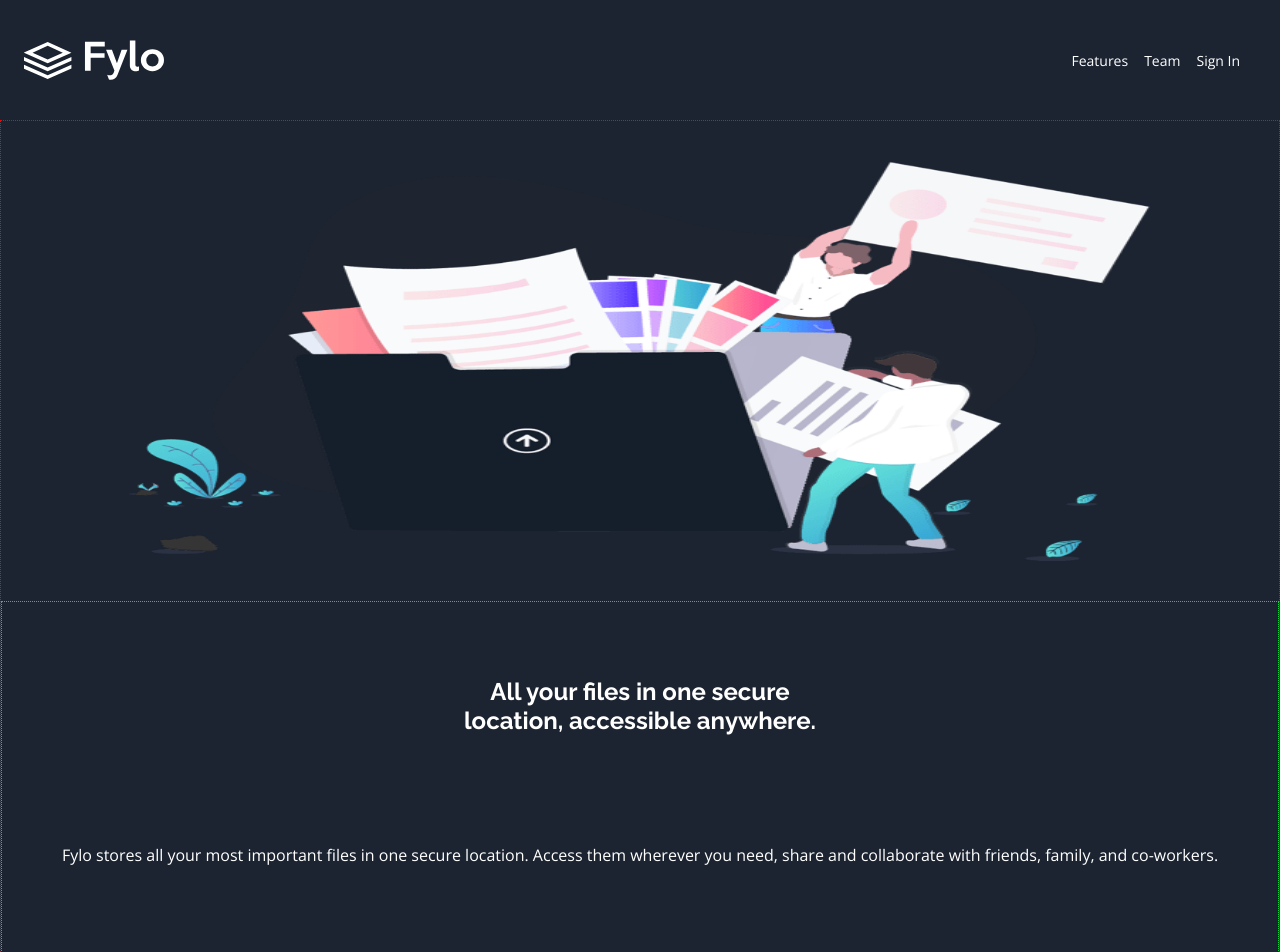
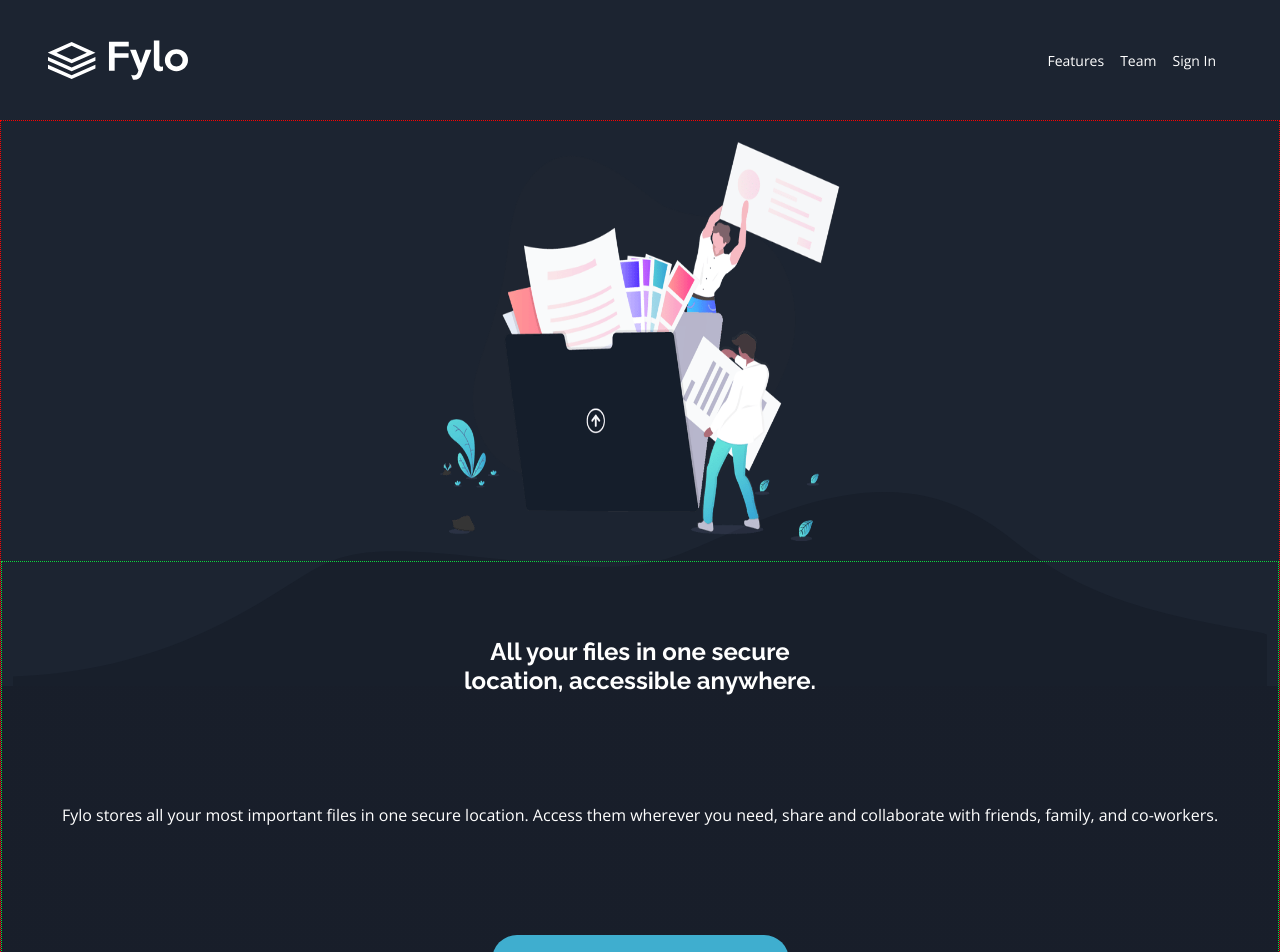
Before and after one commit to Biggyhands/fylo-landing-page, a React (Vite) app in the folder app/: page / in a window 1280 px wide. Shown: the top 952 px of the page. Built offline with nearby package versions, Linux system fonts and the light colour scheme.

Commit message:
get started container updated
styles added
responsive in progress

```diff
--- a/app/src/components/CurvyPicture.jsx
+++ b/app/src/components/CurvyPicture.jsx
@@ -20,7 +20,7 @@ export default function CurvyPicture() {
   return (
     <>
       <img
-        className=""
+        className="curvy-background"
         src={isMobileView ? CurvyPictureMobile : CurvyPictureDesktop}
         alt="Curvy Background"
       />
--- a/app/src/components/GetStartedContainer.jsx
+++ b/app/src/components/GetStartedContainer.jsx
@@ -1,4 +1,5 @@
 import React from "react";
+import CurvyPicture from "./CurvyPicture";
 
 export const GetStartedContainer = () => {
   return (
@@ -12,6 +13,7 @@ export const GetStartedContainer = () => {
         co-workers.
       </p>
       <button>Get Started</button>
+      <CurvyPicture />
     </section>
   );
 };
--- a/app/src/index.css
+++ b/app/src/index.css
@@ -10,7 +10,7 @@
 
   /* Primary */
   --color-primary-dark-blue-intro: hsl(217, 28%, 15%);
-  --color-primary-dark-blue-main: hsl(218, 28%, 13%);
+  --color-primary-dark-blue-main: hsl(220, 27%, 13%);
   --color-primary-dark-blue-footer: hsl(216, 53%, 9%);
   --color-primary-dark-blue-testimonials: hsl(219, 30%, 18%);
 
@@ -107,13 +107,12 @@ main {
   align-items: center;
   width: 100%;
   height: 400px;
-  margin: 40px 0;
+  margin: 20px 0;
 }
 .illustration-intro-container img {
-  width: 80%;
+  width: 75%;
   height: 400px;
 }
-
 /*Get Started Section*/
 
 .get-started-container {
@@ -125,8 +124,13 @@ main {
   justify-content: space-around;
   padding: 20px;
   text-align: center;
+  position: relative;
+  background: linear-gradient(
+    to top,
+    var(--color-primary-dark-blue-main) 75%,
+    transparent 50%
+  );
 }
-
 .get-started-container h1 {
   font-family: var(--font-family-headings);
   font-weight: var(--font-weight-headings-bold);
@@ -156,7 +160,13 @@ main {
 button:active {
   transform: scale(0.95);
 }
-
+.curvy-background {
+  width: 98vw;
+  height: 200px;
+  z-index: -1;
+  position: absolute;
+  top: -70px;
+}
 /*----*/
 
 /*----media queries----*/
@@ -174,38 +184,72 @@ button:active {
 /*768*/
 
 @media (min-width: 768px) and (max-width: 1023px) {
+  /*Header*/
   header {
     height: 15vh;
+    padding: 0 3rem;
   }
 
   nav img {
     width: 100px;
     height: 40px;
   }
+
+  .illustration-intro-container img {
+    width: 80%;
+    height: 400px;
+  }
+
+  /*Intro Illustration*/
+
+  .illustration-intro-container img {
+    width: 400px;
+    height: 400px;
+  }
 }
 /*1024*/
 
 @media (min-width: 1024px) and (max-width: 1439px) {
+  /*Header*/
+
   header {
     height: 15vh;
+    padding: 0 3rem;
   }
 
   nav img {
     width: 140px;
     height: 40px;
   }
+
+  /*Intro Illustration*/
+
+  .illustration-intro-container img {
+    width: 400px;
+    height: 400px;
+  }
 }
 
 /*1440*/
 @media (min-width: 1440px) {
+  /*Header*/
+
   header {
     height: 15vh;
+    padding: 0 3rem;
   }
 
   nav img {
     width: 140px;
     height: 50px;
   }
+
+  /*Intro Illustration*/
+
+  .illustration-intro-container img {
+    width: 800px;
+    height: 450px;
+  }
 }
 
 /**/
```
